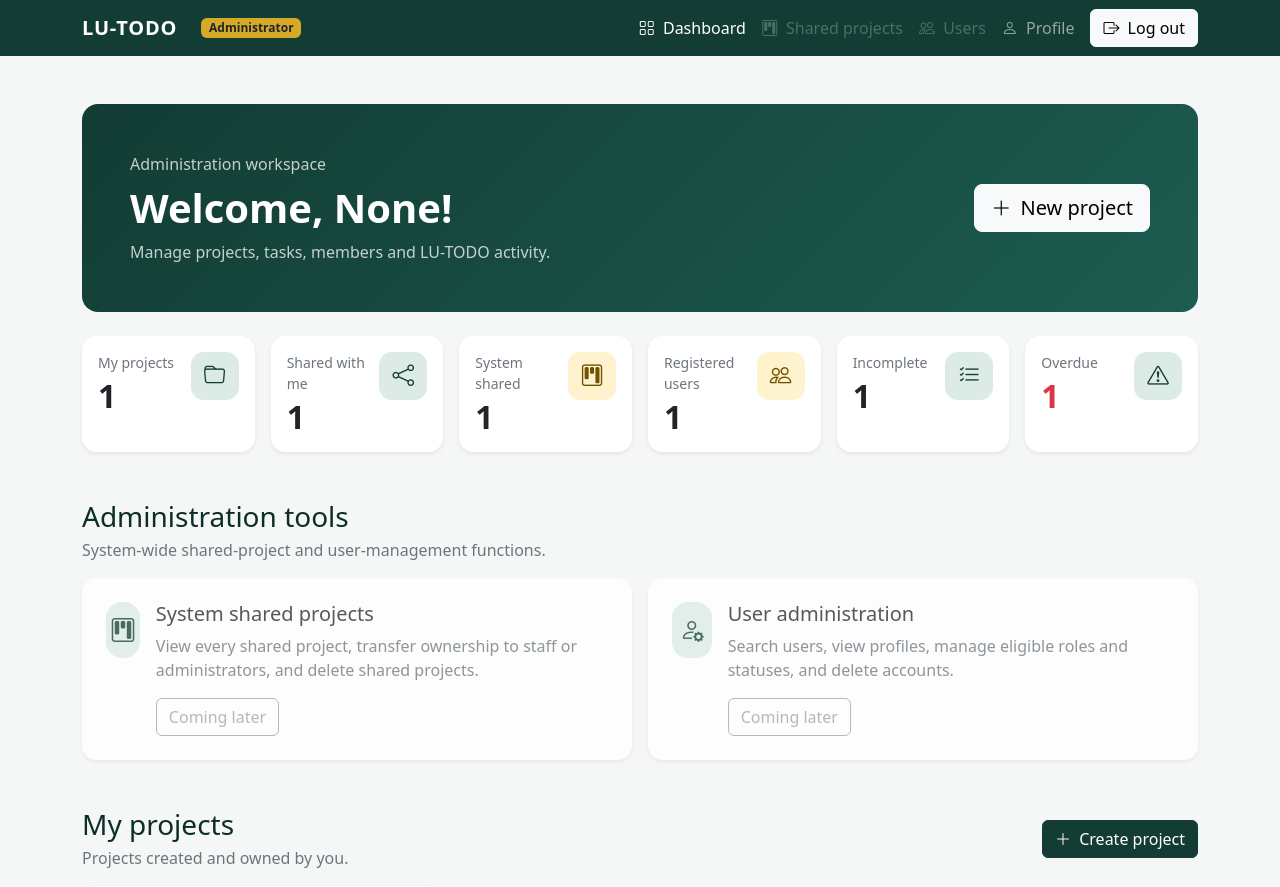
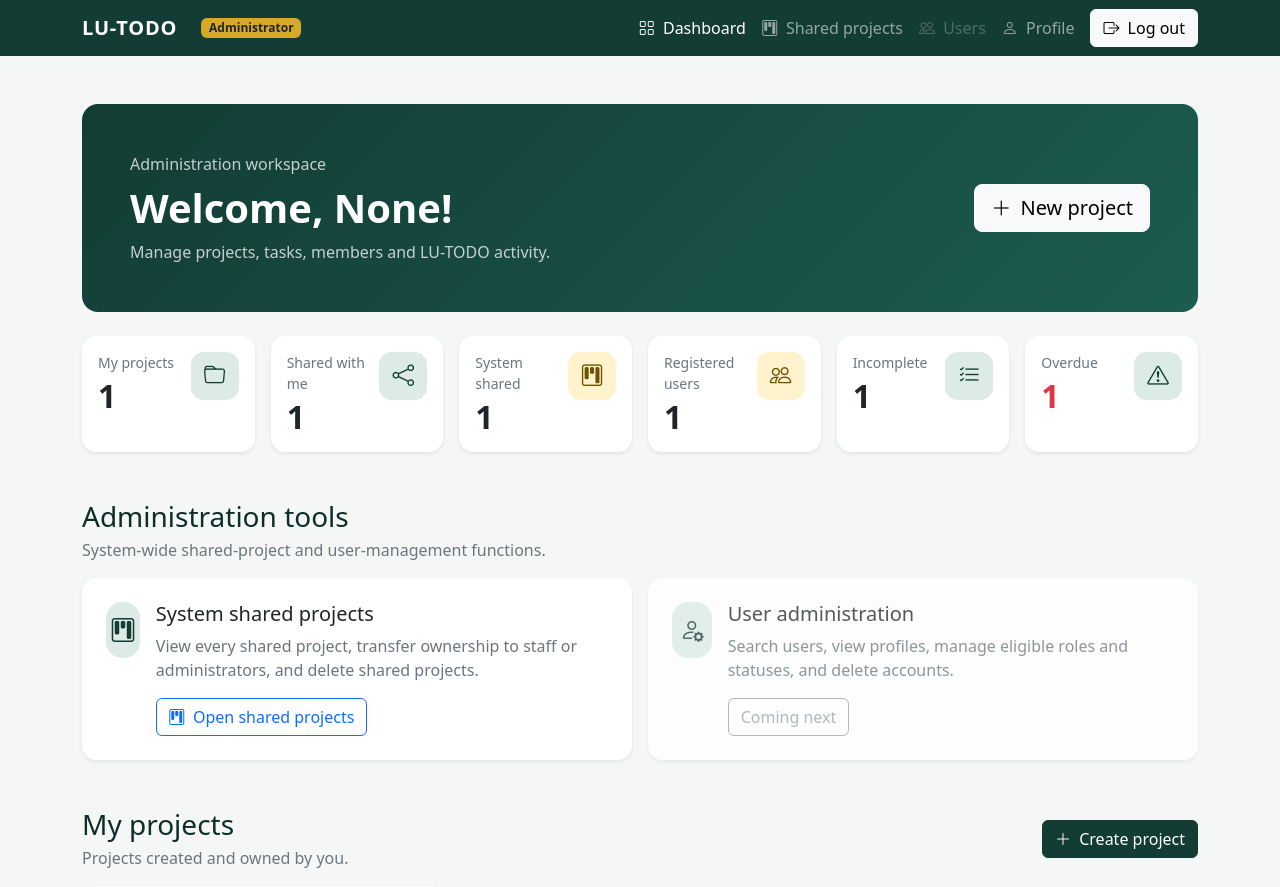
Before and after one commit to Najnin-Nishu-1173909/loginexample, a Flask app: template loginapp/templates/admin_home.html in a window 1280 px wide. Shown: the top 887 px of the page. Run offline with Flask 3, Linux system fonts and the light colour scheme; the template is opened without the code that fills it: most values are stand-ins (such as "Sample title", 1, 10 or a date in 2020); some libraries are stand-ins or nearby versions.

Commit message:
Fix admin dashboard shared project links

```diff
--- a/loginapp/templates/admin_home.html
+++ b/loginapp/templates/admin_home.html
@@ -205,7 +205,6 @@
                 <ul class="navbar-nav ms-auto align-items-lg-center">
 
                     <li class="nav-item">
-
                         <a
                             class="nav-link active"
                             href="{{ url_for('admin_home') }}"
@@ -213,35 +212,29 @@
                             <i class="bi bi-grid me-1"></i>
                             Dashboard
                         </a>
-
                     </li>
 
                     <li class="nav-item">
-
-                        <span
-                            class="nav-link disabled"
-                            title="System shared-project administration will be added later"
+                        <a
+                            class="nav-link"
+                            href="{{ url_for('admin_shared_projects') }}"
                         >
                             <i class="bi bi-kanban me-1"></i>
                             Shared projects
-                        </span>
-
+                        </a>
                     </li>
 
                     <li class="nav-item">
-
                         <span
                             class="nav-link disabled"
-                            title="User administration will be added later"
+                            title="User administration will be added next"
                         >
                             <i class="bi bi-people me-1"></i>
                             Users
                         </span>
-
                     </li>
 
                     <li class="nav-item">
-
                         <a
                             class="nav-link"
                             href="{{ url_for('profile') }}"
@@ -249,11 +242,9 @@
                             <i class="bi bi-person me-1"></i>
                             Profile
                         </a>
-
                     </li>
 
                     <li class="nav-item ms-lg-2 mt-2 mt-lg-0">
-
                         <a
                             class="btn btn-light"
                             href="{{ url_for('logout') }}"
@@ -261,7 +252,6 @@
                             <i class="bi bi-box-arrow-right me-1"></i>
                             Log out
                         </a>
-
                     </li>
 
                 </ul>
@@ -358,7 +348,6 @@
                             >
 
                                 <div>
-
                                     <p class="text-secondary small mb-1">
                                         My projects
                                     </p>
@@ -366,7 +355,6 @@
                                     <p class="h2 fw-bold mb-0">
                                         {{ statistics.owned_project_count }}
                                     </p>
-
                                 </div>
 
                                 <span class="stat-icon">
@@ -394,7 +382,6 @@
                             >
 
                                 <div>
-
                                     <p class="text-secondary small mb-1">
                                         Shared with me
                                     </p>
@@ -402,7 +389,6 @@
                                     <p class="h2 fw-bold mb-0">
                                         {{ statistics.shared_with_me_count }}
                                     </p>
-
                                 </div>
 
                                 <span class="stat-icon">
@@ -430,7 +416,6 @@
                             >
 
                                 <div>
-
                                     <p class="text-secondary small mb-1">
                                         System shared
                                     </p>
@@ -438,7 +423,6 @@
                                     <p class="h2 fw-bold mb-0">
                                         {{ statistics.system_shared_project_count }}
                                     </p>
-
                                 </div>
 
                                 <span class="stat-icon stat-icon-admin">
@@ -466,7 +450,6 @@
                             >
 
                                 <div>
-
                                     <p class="text-secondary small mb-1">
                                         Registered users
                                     </p>
@@ -474,7 +457,6 @@
                                     <p class="h2 fw-bold mb-0">
                                         {{ statistics.user_count }}
                                     </p>
-
                                 </div>
 
                                 <span class="stat-icon stat-icon-admin">
@@ -502,7 +484,6 @@
                             >
 
                                 <div>
-
                                     <p class="text-secondary small mb-1">
                                         Incomplete
                                     </p>
@@ -510,7 +491,6 @@
                                     <p class="h2 fw-bold mb-0">
                                         {{ statistics.incomplete_task_count }}
                                     </p>
-
                                 </div>
 
                                 <span class="stat-icon">
@@ -538,7 +518,6 @@
                             >
 
                                 <div>
-
                                     <p class="text-secondary small mb-1">
                                         Overdue
                                     </p>
@@ -548,7 +527,6 @@
                                     >
                                         {{ statistics.overdue_task_count }}
                                     </p>
-
                                 </div>
 
                                 <span class="stat-icon">
@@ -589,9 +567,7 @@
                 <!-- Shared-project administration -->
                 <div class="col-md-6">
 
-                    <div
-                        class="card admin-action-card shadow-sm h-100 coming-soon"
-                    >
+                    <div class="card admin-action-card shadow-sm h-100">
 
                         <div class="card-body p-4">
 
@@ -613,13 +589,13 @@
                                         and delete shared projects.
                                     </p>
 
-                                    <button
-                                        type="button"
-                                        class="btn btn-outline-secondary"
-                                        disabled
+                                    <a
+                                        href="{{ url_for('admin_shared_projects') }}"
+                                        class="btn btn-outline-primary"
                                     >
-                                        Coming later
-                                    </button>
+                                        <i class="bi bi-kanban me-1"></i>
+                                        Open shared projects
+                                    </a>
 
                                 </div>
 
@@ -664,7 +640,7 @@
                                         class="btn btn-outline-secondary"
                                         disabled
                                     >
-                                        Coming later
+                                        Coming next
                                     </button>
 
                                 </div>
@@ -759,7 +735,6 @@
                                     <div class="row g-2 small mb-3">
 
                                         <div class="col-6">
-
                                             <span class="text-secondary">
                                                 Tasks:
                                             </span>
@@ -767,11 +742,9 @@
                                             <strong>
                                                 {{ project.task_count }}
                                             </strong>
-
                                         </div>
 
                                         <div class="col-6">
-
                                             <span class="text-secondary">
                                                 Complete:
                                             </span>
@@ -779,11 +752,9 @@
                                             <strong class="text-success">
                                                 {{ project.complete_count }}
                                             </strong>
-
                                         </div>
 
                                         <div class="col-6">
-
                                             <span class="text-secondary">
                                                 Remaining:
                                             </span>
@@ -791,11 +762,9 @@
                                             <strong>
                                                 {{ project.incomplete_count }}
                                             </strong>
-
                                         </div>
 
                                         <div class="col-6">
-
                                             <span class="text-secondary">
                                                 Overdue:
                                             </span>
@@ -805,11 +774,9 @@
                                             >
                                                 {{ project.overdue_count }}
                                             </strong>
-
                                         </div>
 
                                         <div class="col-12 mt-2">
-
                                             <span class="text-secondary">
                                                 Members:
                                             </span>
@@ -817,7 +784,6 @@
                                             <strong>
                                                 {{ project.member_count }}
                                             </strong>
-
                                         </div>
 
                                     </div>
@@ -877,10 +843,11 @@
                                     </div>
 
 
-                                    <!-- Permanent direct path.
-                                         This will work after admin sharing routes are added. -->
                                     <a
-                                        href="/admin/projects/{{ project.project_id }}/members"
+                                        href="{{ url_for(
+                                            'admin_project_members',
+                                            project_id=project.project_id
+                                        ) }}"
                                         class="btn btn-outline-primary w-100"
                                     >
                                         <i class="bi bi-people me-1"></i>
@@ -1168,55 +1135,40 @@
                                     <div class="row g-2 small mb-3">
 
                                         <div class="col-6">
-
                                             Tasks:
-
                                             <strong>
                                                 {{ project.task_count }}
                                             </strong>
-
                                         </div>
 
                                         <div class="col-6">
-
                                             Complete:
-
                                             <strong class="text-success">
                                                 {{ project.complete_count }}
                                             </strong>
-
                                         </div>
 
                                         <div class="col-6">
-
                                             Remaining:
-
                                             <strong>
                                                 {{ project.incomplete_count }}
                                             </strong>
-
                                         </div>
 
                                         <div class="col-6">
-
                                             Overdue:
-
                                             <strong
                                                 class="{% if project.overdue_count > 0 %}text-danger{% endif %}"
                                             >
                                                 {{ project.overdue_count }}
                                             </strong>
-
                                         </div>
 
                                         <div class="col-12 mt-2">
-
                                             Members:
-
                                             <strong>
                                                 {{ project.member_count }}
                                             </strong>
-
                                         </div>
 
                                     </div>
```
